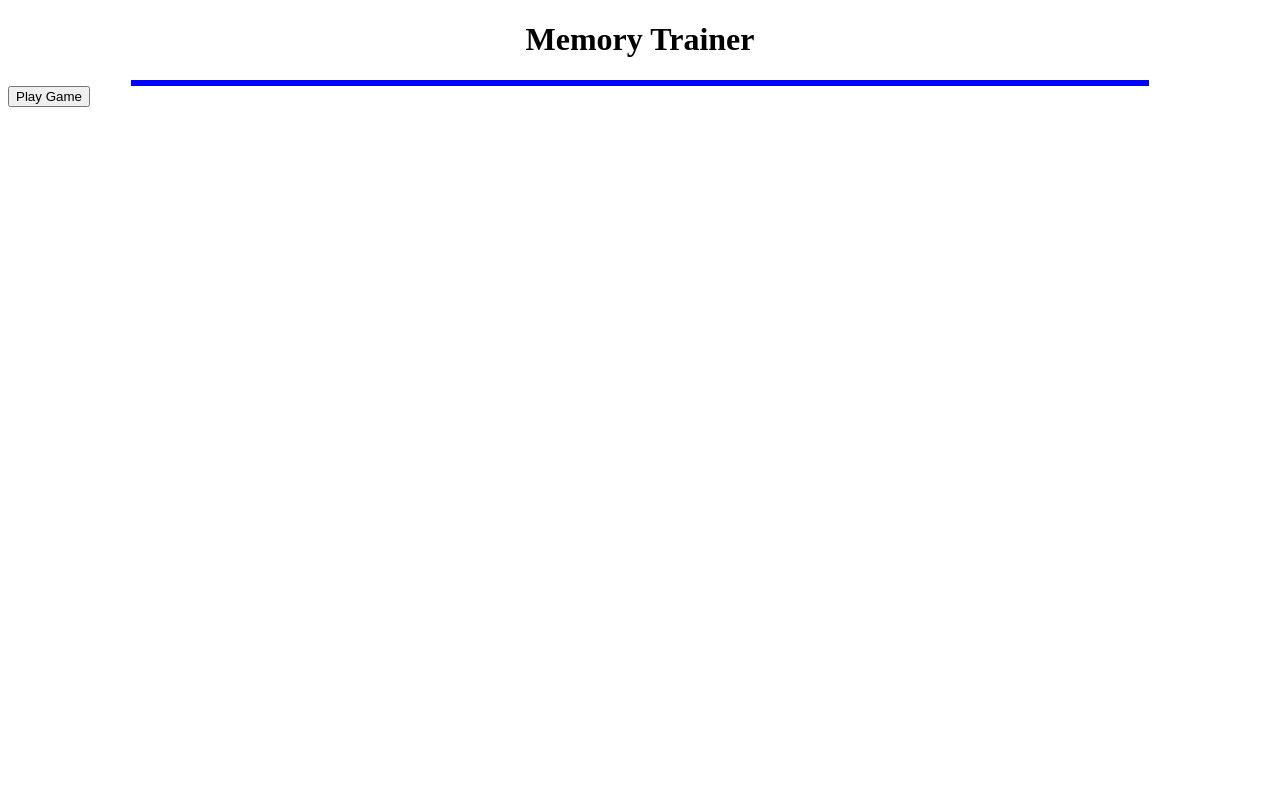
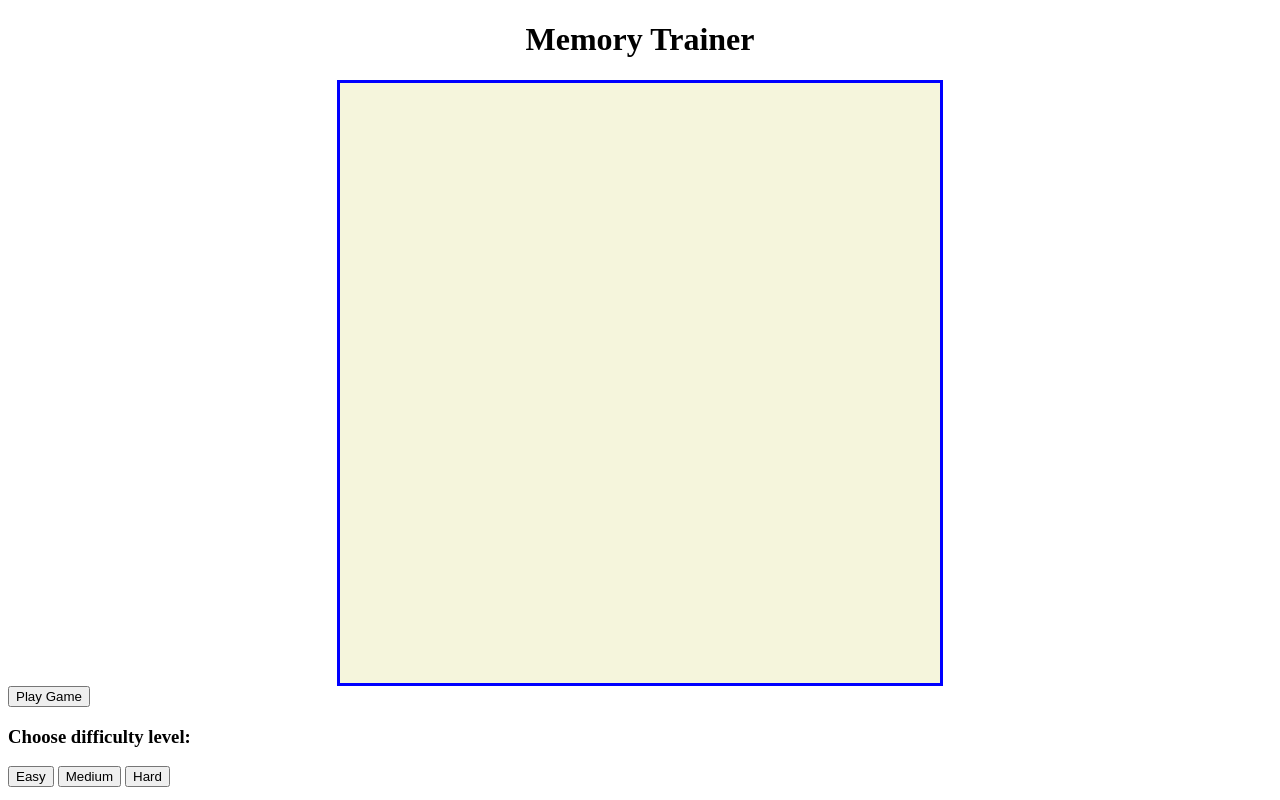
Before and after one commit to vega-2135/memory-trainer, a plain HTML site: page index.html in a window 1280 px wide. Drawn offline with Linux system fonts and the light colour scheme.

Commit message:
Increase images container size and add difficulty section

```diff
--- a/assets/css/style.css
+++ b/assets/css/style.css
@@ -3,8 +3,8 @@ h1 {
 }
 
 .images_container {
-    height: 80%;
-    width: 80%;
+    height: 600px;
+    width: 600px;
     background-color: beige;
     border: solid blue;
     margin: auto;
--- a/assets/js/script.js
+++ b/assets/js/script.js
@@ -29,9 +29,6 @@ const images = [
 let difficultyLevel;
 
 function selectLevel() {
-    document.getElementById('difficulty').value =
-
-
 
     const easyButton = document.getElementById("easy-button");
     const mediumButton = document.getElementById("medium-button");
--- a/index.html
+++ b/index.html
@@ -20,11 +20,16 @@
     </div>
 
     <!-- Second screen choosing difficulty-->
-    <div id="difficulty" class="hidden"></div>
+    <div id="difficulty" class="hidden">
+        <h3>Choose difficulty level:</h3>
+        <button id="easy">Easy</button>
+        <button id="medium">Medium</button>
+        <button id="hard">Hard</button>
+    </div>
 
     <!--Third screen with cards with game-->
-
-    <div id="game_screen" class="hidden"></div>
+    <div id="game_screen" class="hidden">
+    </div>
 
 
     <script src="assets/js/script.js"></script>
```
